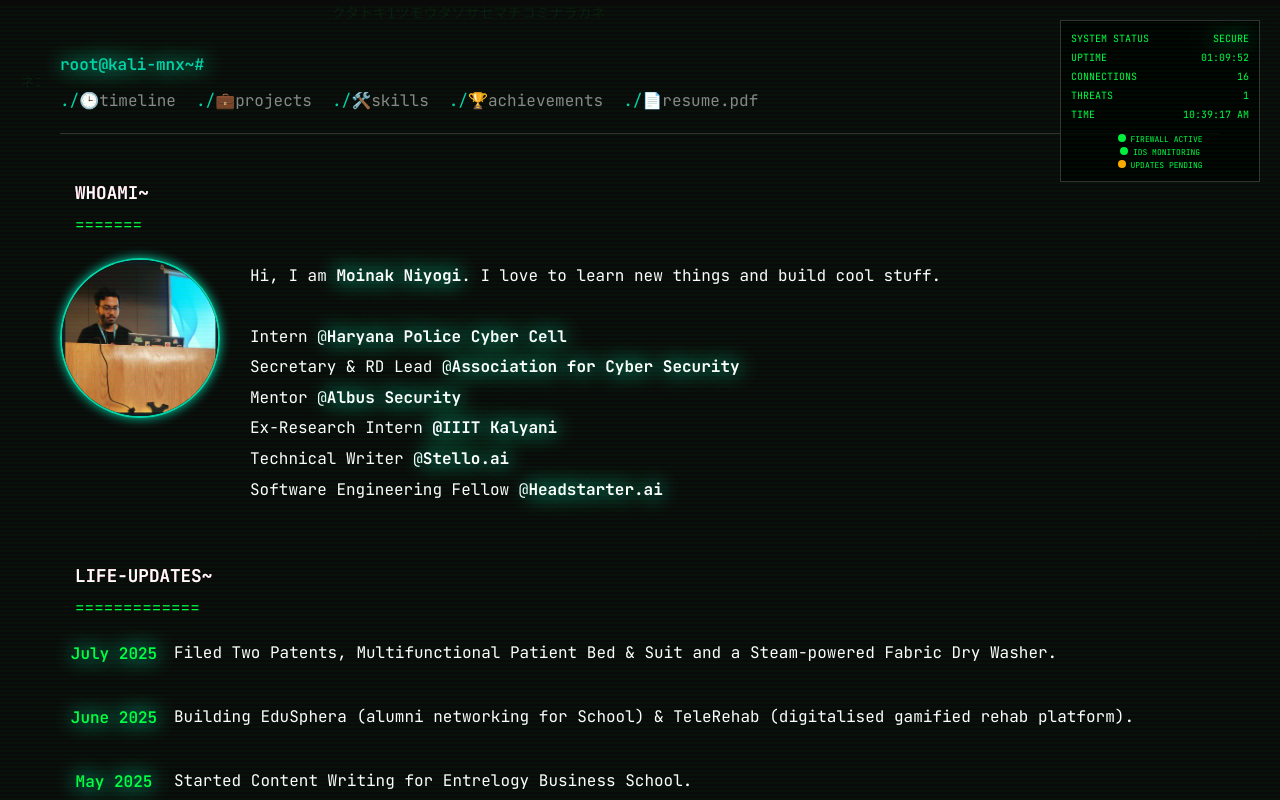
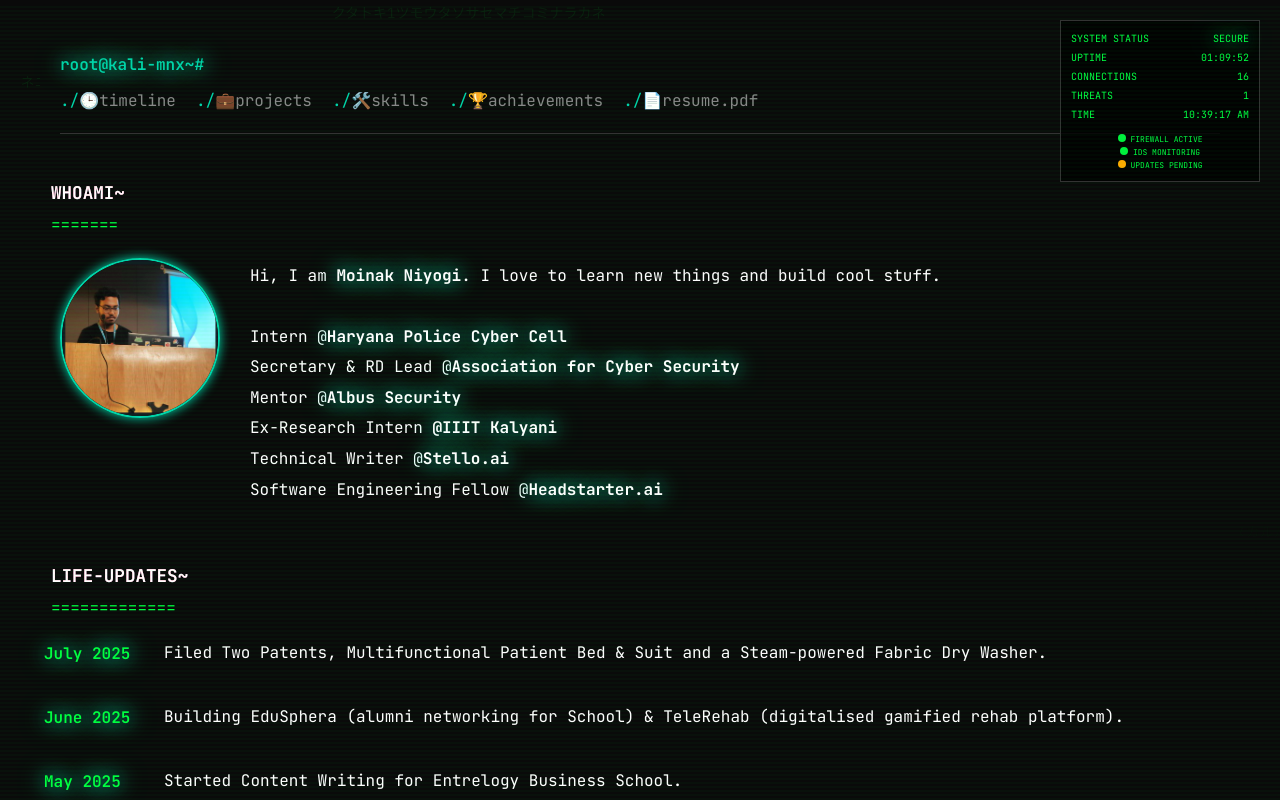
Before and after one commit to Cyberninja30/Portfolio-mnx, a React (Vite) app: page / in a window 1280 px wide. Shown: the top 800 px of the page. Built offline with nearby package versions, Linux system fonts and the light colour scheme.

Commit message:
Update index.css

```diff
--- a/src/index.css
+++ b/src/index.css
@@ -332,20 +332,20 @@
 }
 
 .section-title {
-  text-align: left;
+  text-align: center;
   color: var(--terminal-secondary);
   font-weight: 600;
   font-size: 1.1rem;
   margin-bottom: 5px;
   text-transform: uppercase;
-  margin-left:-5vh;
+  margin-left: -8vh;
 }
 
 .section-underline {
   color: var(--terminal-text);
   font-weight: 400;
   margin-bottom: 20px;
-  margin-left: -5vh;
+  margin-left: -8vh;
 }
 
 .profile-section {
@@ -401,6 +401,7 @@
 .timeline-section {
   margin-bottom: 40px;
   margin-left: -2vh;
+  text-align: left;
 }
 
 .timeline-item {
```
